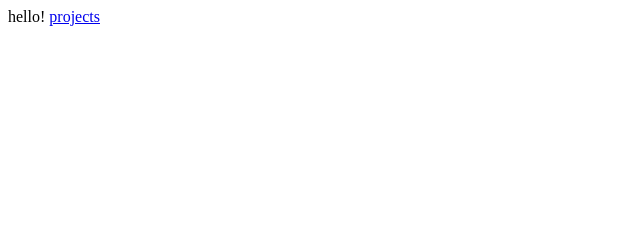
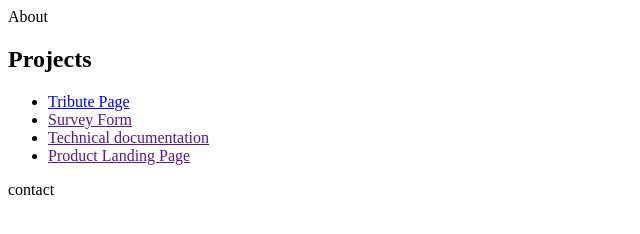
Before and after one commit to elizabethvincentm/projects, a plain HTML site: page index.html in a window 1280 px wide. Shown: the whole page, without its empty margins (0-640 px from the left). Drawn offline with Linux system fonts and the light colour scheme.

Commit message:
modified index

```diff
--- a/index.html
+++ b/index.html
@@ -1,4 +1,20 @@
 <html>
-  hello!
-  <a href="projects/tribute/tributePage.html">projects</a>
+  <head> </head>
+  <body>
+    <header></header>
+    <main>
+      <div>About</div>
+      <div>
+        <h2>Projects</h2>
+        <ul>
+          <li><a href="projects/tribute/tributePage.html">Tribute Page</a></li>
+          <li><a href="">Survey Form</a></li>
+          <li><a href="">Technical documentation</a></li>
+          <li><a href="">Product Landing Page</a></li>
+        </ul>
+      </div>
+      <div>contact</div>
+    </main>
+    <footer></footer>
+  </body>
 </html>
```
